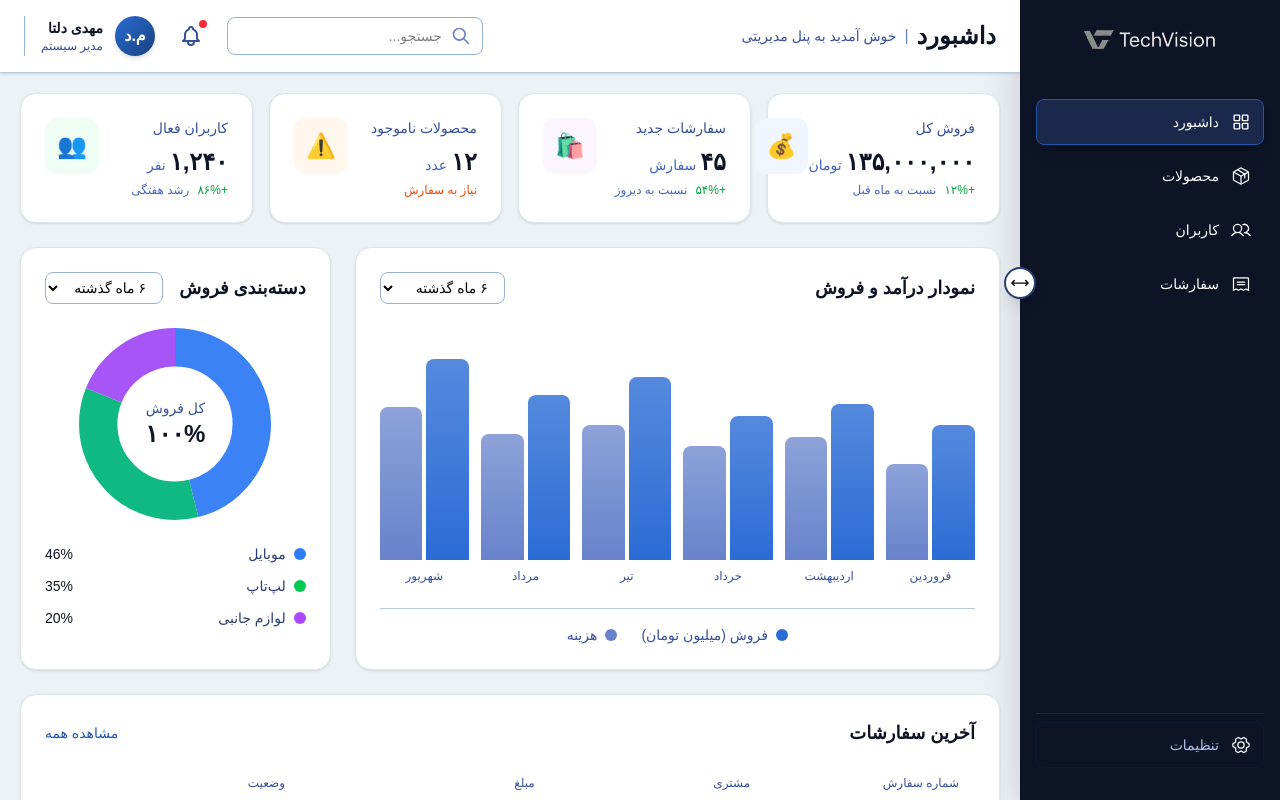
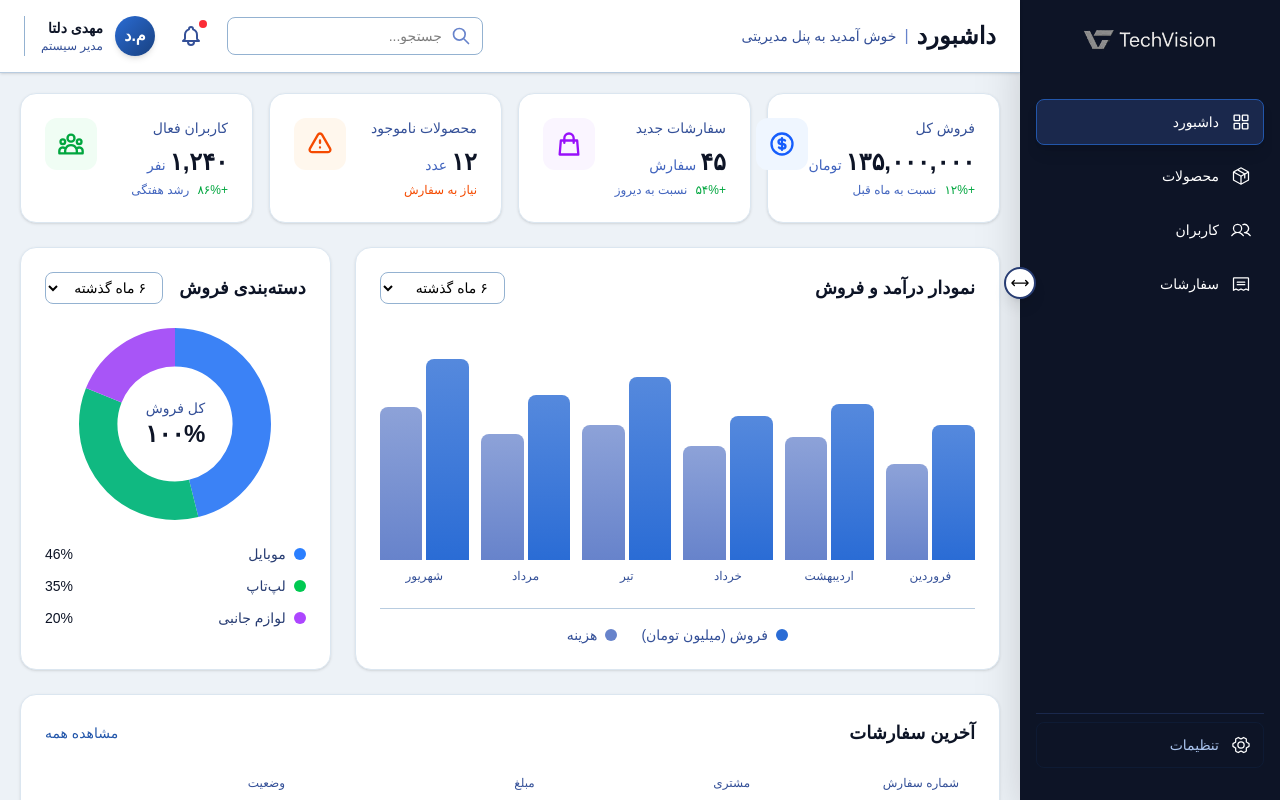
Before and after one commit to mahdi-delta/TechVision-AdminPanel, a React (Vite) app: page / in a window 1280 px wide. Built offline with nearby package versions, Linux system fonts and the light colour scheme; a small style sheet from the web is missing.

Commit message:
feat: جایگزینی آیکون‌های ایموجی با آیکون‌های SVG حرفه‌ای در داشبورد

```diff
--- a/src/pages/Admin/Dashboard.jsx
+++ b/src/pages/Admin/Dashboard.jsx
@@ -4,6 +4,77 @@ const Dashboard = () => {
      const stats = statsData;
      const salesData = salesChartData;
      const categories = categoryData;
+
+     const getIcon = (title) => {
+          switch (title) {
+               case "فروش کل":
+                    return (
+                         <svg
+                              className="w-7 h-7 text-blue-600"
+                              fill="none"
+                              stroke="currentColor"
+                              viewBox="0 0 24 24"
+                         >
+                              <path
+                                   strokeLinecap="round"
+                                   strokeLinejoin="round"
+                                   strokeWidth={2}
+                                   d="M12 8c-1.657 0-3 .895-3 2s1.343 2 3 2 3 .895 3 2-1.343 2-3 2m0-8c1.11 0 2.08.402 2.599 1M12 8V7m0 1v8m0 0v1m0-1c-1.11 0-2.08-.402-2.599-1M21 12a9 9 0 11-18 0 9 9 0 0118 0z"
+                              />
+                         </svg>
+                    );
+               case "سفارشات جدید":
+                    return (
+                         <svg
+                              className="w-7 h-7 text-purple-600"
+                              fill="none"
+                              stroke="currentColor"
+                              viewBox="0 0 24 24"
+                         >
+                              <path
+                                   strokeLinecap="round"
+                                   strokeLinejoin="round"
+                                   strokeWidth={2}
+                                   d="M16 11V7a4 4 0 00-8 0v4M5 9h14l1 12H4L5 9z"
+                              />
+                         </svg>
+                    );
+               case "محصولات ناموجود":
+                    return (
+                         <svg
+                              className="w-7 h-7 text-orange-600"
+                              fill="none"
+                              stroke="currentColor"
+                              viewBox="0 0 24 24"
+                         >
+                              <path
+                                   strokeLinecap="round"
+                                   strokeLinejoin="round"
+                                   strokeWidth={2}
+                                   d="M12 9v2m0 4h.01m-6.938 4h13.856c1.54 0 2.502-1.667 1.732-3L13.732 4c-.77-1.333-2.694-1.333-3.464 0L3.34 16c-.77 1.333.192 3 1.732 3z"
+                              />
+                         </svg>
+                    );
+               case "کاربران فعال":
+                    return (
+                         <svg
+                              className="w-7 h-7 text-green-600"
+                              fill="none"
+                              stroke="currentColor"
+                              viewBox="0 0 24 24"
+                         >
+                              <path
+                                   strokeLinecap="round"
+                                   strokeLinejoin="round"
+                                   strokeWidth={2}
+                                   d="M17 20h5v-2a3 3 0 00-5.356-1.857M17 20H7m10 0v-2c0-.656-.126-1.283-.356-1.857M7 20H2v-2a3 3 0 015.356-1.857M7 20v-2c0-.656.126-1.283.356-1.857m0 0a5.002 5.002 0 019.288 0M15 7a3 3 0 11-6 0 3 3 0 016 0zm6 3a2 2 0 11-4 0 2 2 0 014 0zM7 10a2 2 0 11-4 0 2 2 0 014 0z"
+                              />
+                         </svg>
+                    );
+               default:
+                    return null;
+          }
+     };
 
      return (
           <div className="space-y-6">
@@ -43,7 +114,7 @@ const Dashboard = () => {
                                         </div>
                                    </div>
                                    <div className={`${stat.bgColor} p-3 rounded-xl`}>
-                                        <span className="text-2xl">{stat.icon}</span>
+                                        {getIcon(stat.title)}
                                    </div>
                               </div>
                          </div>
```
